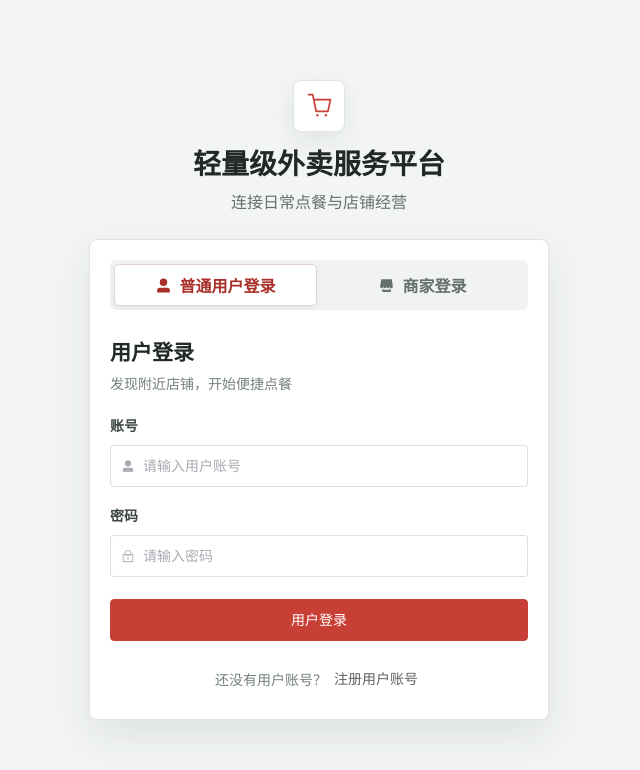
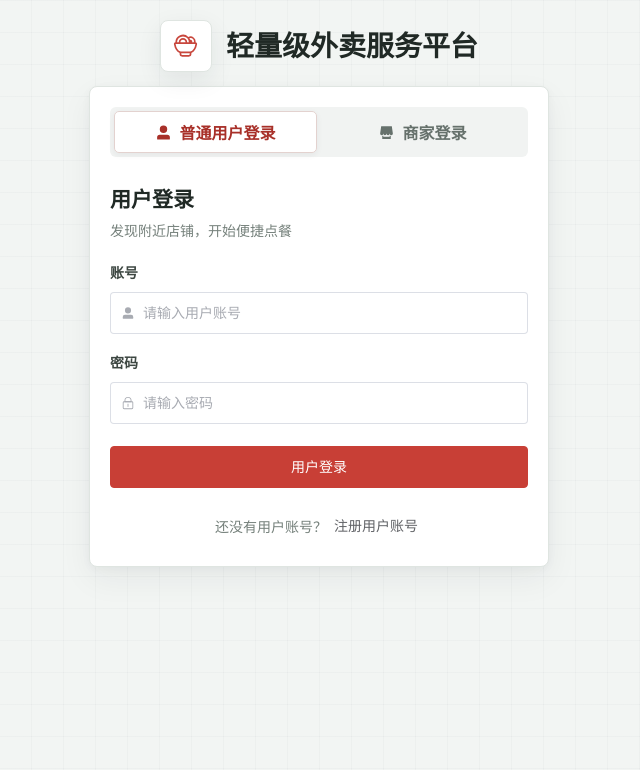
Before and after one commit to LUCAZZZBNER/SE_Practicum, a Vue app in the folder frontend/: page / in a window 1280 px wide. Shown: the top 770 px of the page, without its empty margins (321-961 px from the left). Built offline with nearby package versions, Linux system fonts and the light colour scheme; no server answers.

Commit message:
style(frontend): refine combined login page

```diff
--- a/frontend/src/views/AuthHomeView.vue
+++ b/frontend/src/views/AuthHomeView.vue
@@ -1,6 +1,6 @@
 <script setup>
 import { reactive, ref } from 'vue'
-import { Lock, Shop, ShoppingCart, UserFilled } from '@element-plus/icons-vue'
+import { Food, Lock, Shop, UserFilled } from '@element-plus/icons-vue'
 import { ElMessage } from 'element-plus'
 import { useRouter } from 'vue-router'
 import { loginCustomer, loginMerchant } from '../api/user'
@@ -66,10 +66,9 @@ function goToRegister() {
     <section class="auth-home-shell" :class="`role-${activeRole}`" aria-labelledby="platform-title">
       <header class="auth-brand-block">
         <div class="auth-brand-mark" aria-hidden="true">
-          <ShoppingCart />
+          <Food />
         </div>
         <h1 id="platform-title">轻量级外卖服务平台</h1>
-        <p>连接日常点餐与店铺经营</p>
       </header>
 
       <el-card shadow="never" class="login-card">
@@ -148,16 +147,30 @@ function goToRegister() {
 </template>
 
 <style scoped>
-.auth-home-page { background: #f2f5f3; }
+.auth-home-page {
+  align-items: flex-start;
+  padding-top: 20px;
+  background: #f2f5f3;
+  background-image:
+    linear-gradient(rgba(31, 41, 55, 0.025) 1px, transparent 1px),
+    linear-gradient(90deg, rgba(31, 41, 55, 0.025) 1px, transparent 1px);
+  background-size: 32px 32px;
+}
 .auth-home-shell { width: min(460px, 100%); }
-.auth-brand-block { margin-bottom: 24px; text-align: center; }
+.auth-brand-block {
+  display: flex;
+  align-items: center;
+  justify-content: center;
+  gap: 14px;
+  margin-bottom: 14px;
+}
 .auth-brand-mark {
   display: grid;
   width: 52px;
   height: 52px;
-  margin: 0 auto 14px;
+  flex: 0 0 52px;
   place-items: center;
-  color: #c83f36;
+  color: #c8473d;
   background: #ffffff;
   border: 1px solid #dfe5e1;
   border-radius: 8px;
@@ -171,11 +184,12 @@ function goToRegister() {
   line-height: 1.3;
   letter-spacing: 0;
 }
-.auth-brand-block p { margin: 8px 0 0; color: #66716c; line-height: 1.6; }
 .login-card {
   border: 1px solid #dfe5e1;
   border-radius: 8px;
-  box-shadow: 0 16px 40px rgba(31, 41, 55, 0.09);
+  box-shadow:
+    0 2px 8px rgba(31, 41, 55, 0.04),
+    0 12px 32px rgba(31, 41, 55, 0.06);
 }
 .role-tabs {
   display: grid;
@@ -248,7 +262,7 @@ function goToRegister() {
 .register-row :deep(.el-button) { padding-right: 4px; padding-left: 4px; }
 
 @media (max-width: 520px) {
-  .auth-home-page { align-items: flex-start; padding: 28px 16px; }
+  .auth-home-page { padding: 20px 16px; }
   .auth-brand-block h1 { font-size: 24px; }
   .role-tabs button { font-size: 13px; }
 }
```
